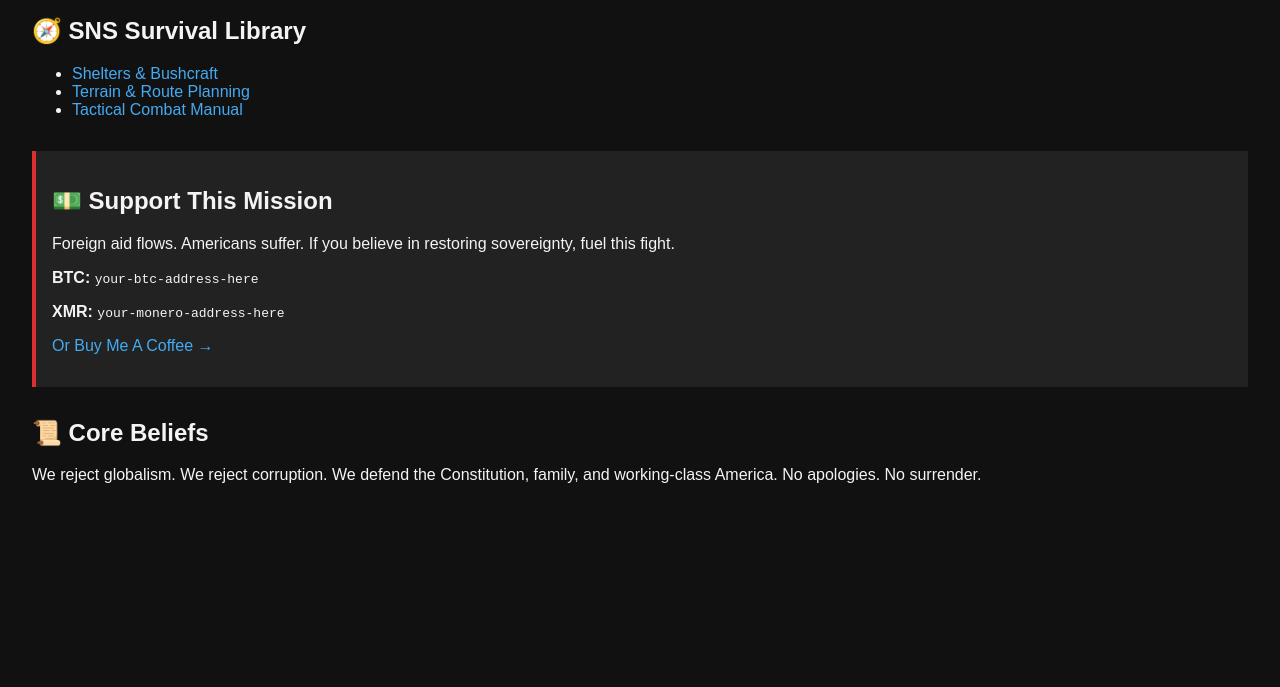
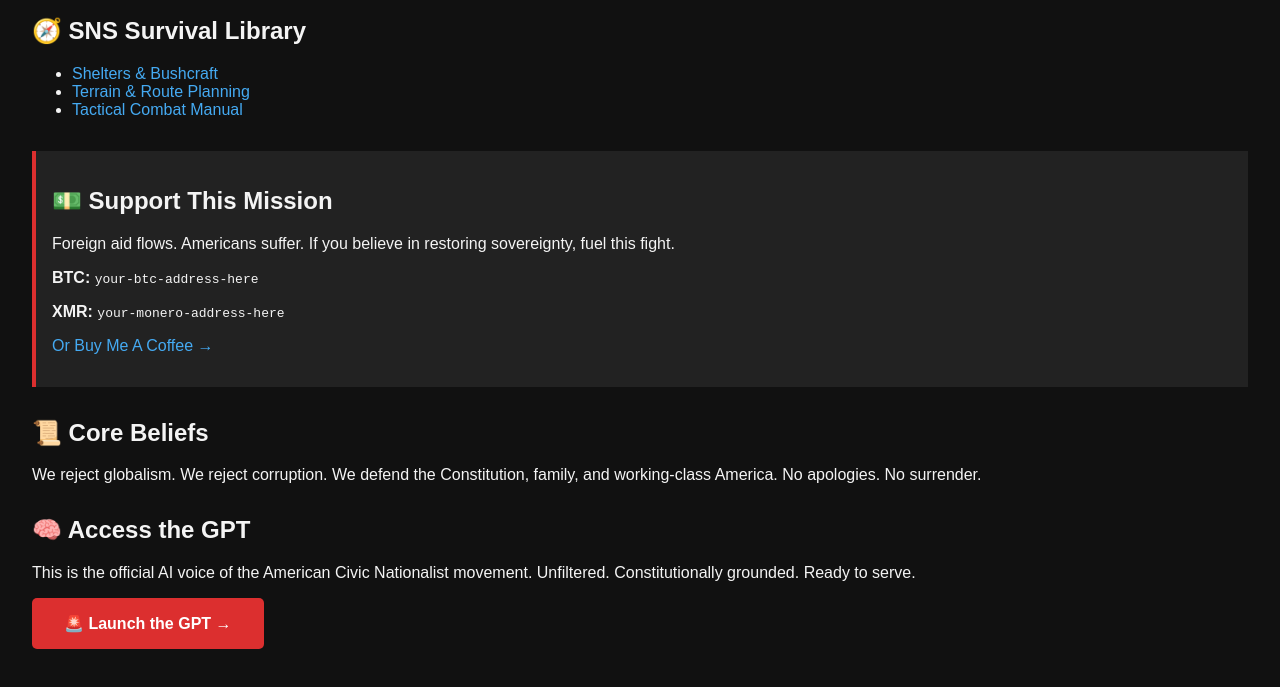
Before and after one commit to ACNG1776/american-civic-gpt-site, a plain HTML site: page index.html in a window 1280 px wide. Shown: the part 133-820 px from the top of the page. Drawn offline with Linux system fonts and the light colour scheme.

Commit message:
Update index.html

```diff
--- a/index.html
+++ b/index.html
@@ -46,3 +46,10 @@
   </div>
 </body>
 </html>
+<div class="section">
+  <h2>🧠 Access the GPT</h2>
+  <p>This is the official AI voice of the American Civic Nationalist movement. Unfiltered. Constitutionally grounded. Ready to serve.</p>
+  <a href="https://chatgpt.com/g/g-67fe95cd90a881919570066de9c1252f-american-civic-nationalist-gpt" target="_blank" style="background:#dc2f2f;color:white;padding:1rem 2rem;text-decoration:none;border-radius:5px;font-weight:bold;display:inline-block;">
+    🚨 Launch the GPT →
+  </a>
+</div>
```
